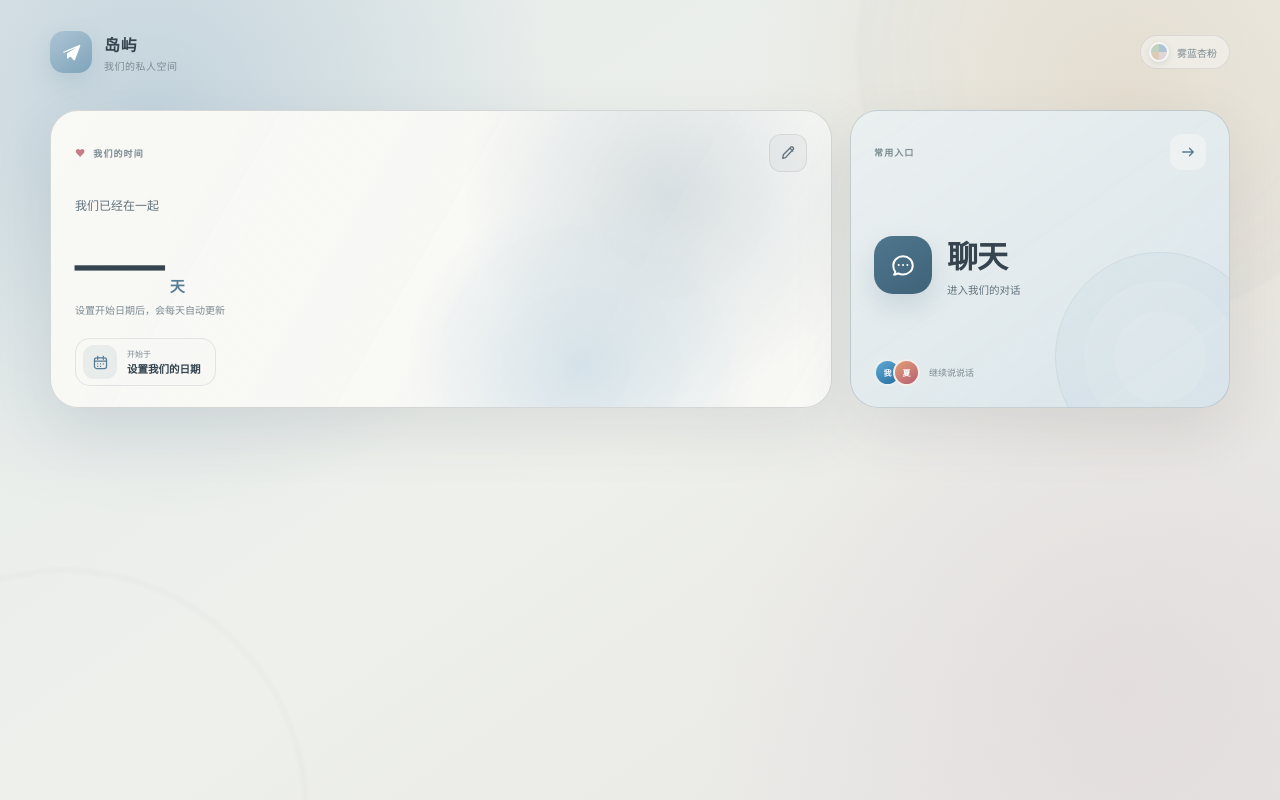
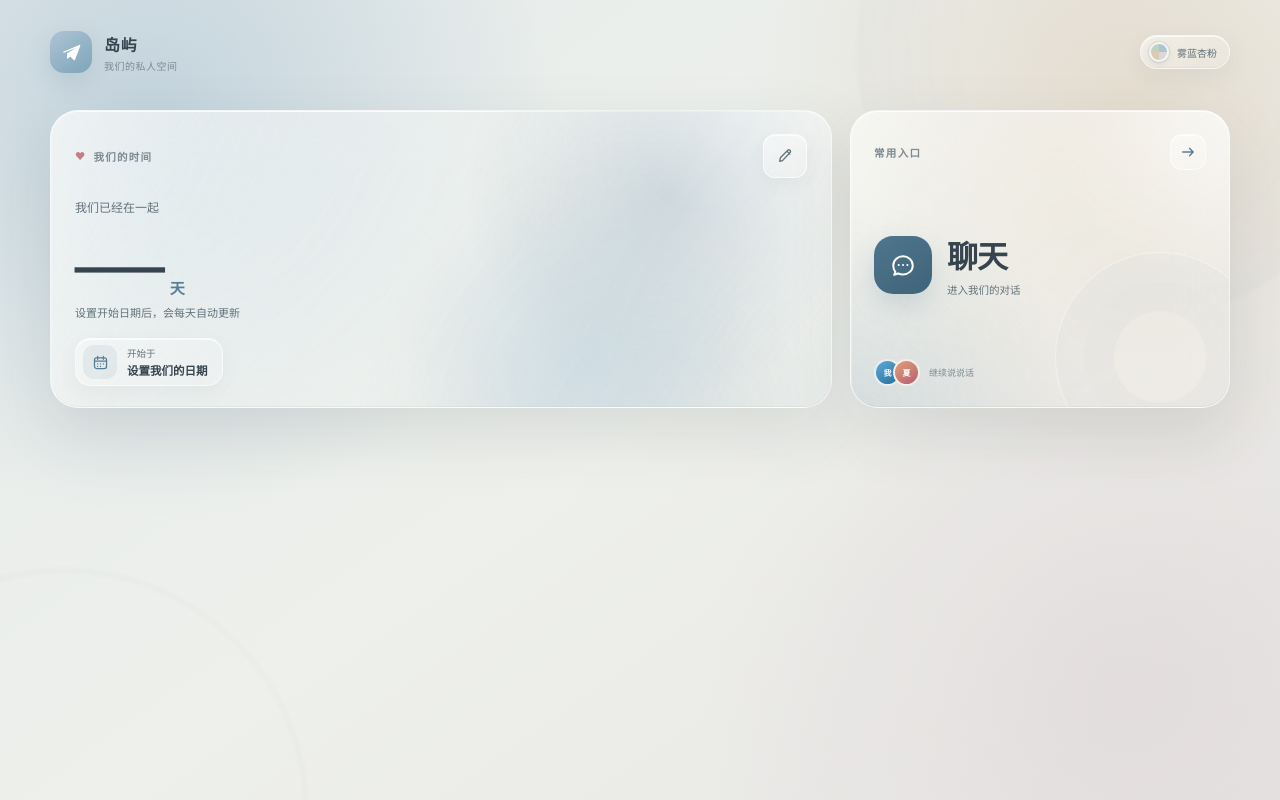
Before and after one commit to fdd908911-arch/-, a plain HTML site: page index.html in a window 1280 px wide. Drawn offline with Linux system fonts and the light colour scheme.

Commit message:
style: add frosted liquid glass home panels

```diff
--- a/home.css
+++ b/home.css
@@ -1,4 +1,8 @@
 .home-page {
+  --glass-fill: rgba(var(--panel-rgb), 0.42);
+  --glass-fill-strong: rgba(var(--panel-rgb), 0.6);
+  --glass-edge: rgba(255, 255, 255, 0.62);
+  --glass-edge-soft: rgba(255, 255, 255, 0.3);
   min-height: 100vh;
   min-height: 100dvh;
   overflow-x: hidden;
@@ -102,12 +106,19 @@
   align-items: center;
   gap: 8px;
   padding: 0 12px 0 8px;
-  border: 1px solid var(--line);
+  border: 1px solid var(--glass-edge);
   border-radius: 999px;
-  background: rgba(var(--panel-rgb), 0.5);
-  color: var(--muted);
+  background:
+    linear-gradient(135deg, rgba(255, 255, 255, 0.38), transparent 70%),
+    rgba(var(--panel-rgb), 0.28);
+  box-shadow:
+    inset 0 1px 0 rgba(255, 255, 255, 0.68),
+    inset 0 -1px 0 rgba(var(--ink-rgb), 0.05),
+    0 8px 24px rgba(var(--ink-rgb), 0.07);
+  color: var(--text-soft);
   font-size: 10px;
-  backdrop-filter: blur(12px);
+  -webkit-backdrop-filter: blur(18px) saturate(135%);
+  backdrop-filter: blur(18px) saturate(135%);
 }
 
 .home-theme-dot {
@@ -115,7 +126,9 @@
   height: 20px;
   border: 2px solid rgba(255, 255, 255, 0.8);
   border-radius: 50%;
-  box-shadow: 0 2px 7px rgba(var(--ink-rgb), 0.12);
+  box-shadow:
+    0 0 0 1px rgba(var(--ink-rgb), 0.1),
+    0 2px 7px rgba(var(--ink-rgb), 0.12);
 }
 
 :root .home-theme-dot,
@@ -147,10 +160,16 @@
   position: relative;
   min-height: 298px;
   overflow: hidden;
-  border: 1px solid var(--line-strong);
+  isolation: isolate;
+  border: 1px solid var(--glass-edge);
   border-radius: 28px;
-  box-shadow: 0 22px 60px rgba(var(--ink-rgb), 0.11);
-  backdrop-filter: blur(20px);
+  box-shadow:
+    inset 0 1px 0 rgba(255, 255, 255, 0.82),
+    inset 1px 0 0 rgba(255, 255, 255, 0.25),
+    inset 0 -1px 0 rgba(var(--ink-rgb), 0.06),
+    0 24px 64px rgba(var(--ink-rgb), 0.12);
+  -webkit-backdrop-filter: blur(24px) saturate(128%);
+  backdrop-filter: blur(24px) saturate(128%);
 }
 
 .days-card {
@@ -158,8 +177,9 @@
   flex-direction: column;
   padding: 23px 24px 21px;
   background:
-    linear-gradient(120deg, rgba(var(--panel-rgb), 0.9), rgba(var(--panel-rgb), 0.62)),
-    var(--panel);
+    radial-gradient(circle at 88% 7%, rgba(255, 255, 255, 0.65), transparent 32%),
+    radial-gradient(circle at 76% 106%, rgba(var(--accent-rgb), 0.17), transparent 43%),
+    linear-gradient(125deg, var(--glass-fill-strong), rgba(var(--panel-rgb), 0.22));
 }
 
 .days-card::before {
@@ -169,7 +189,8 @@
   width: 56%;
   aspect-ratio: 1;
   border-radius: 50%;
-  background: radial-gradient(circle, rgba(var(--accent-rgb), 0.2), transparent 66%);
+  z-index: -1;
+  background: radial-gradient(circle, rgba(var(--accent-rgb), 0.24), transparent 66%);
   content: "";
   pointer-events: none;
 }
@@ -182,8 +203,32 @@
   aspect-ratio: 1;
   border-radius: 50%;
   background: radial-gradient(circle, var(--outgoing-start), transparent 66%);
+  z-index: -1;
+  opacity: 0.64;
+  pointer-events: none;
+}
+
+.days-card::after,
+.chat-entry-card::after {
+  position: absolute;
+  z-index: 0;
+  inset: 0;
+  border-radius: inherit;
+  background:
+    linear-gradient(
+      116deg,
+      rgba(255, 255, 255, 0.48) 0%,
+      rgba(255, 255, 255, 0.12) 18%,
+      transparent 36%,
+      transparent 68%,
+      rgba(255, 255, 255, 0.17) 100%
+    );
+  content: "";
   opacity: 0.72;
   pointer-events: none;
+  transition:
+    opacity 240ms ease,
+    transform 420ms ease;
 }
 
 .home-card-header {
@@ -200,7 +245,7 @@
   align-items: center;
   gap: 7px;
   color: var(--muted);
-  font-size: 9px;
+  font-size: 10.5px;
   font-weight: 700;
   letter-spacing: 0.12em;
   text-transform: uppercase;
@@ -213,12 +258,17 @@
 
 .home-card-action {
   display: grid;
-  width: 38px;
-  height: 38px;
+  width: 44px;
+  height: 44px;
   place-items: center;
-  border: 1px solid var(--line);
+  border: 1px solid var(--glass-edge);
   border-radius: 12px;
-  background: var(--surface-soft);
+  background:
+    linear-gradient(145deg, rgba(255, 255, 255, 0.36), transparent),
+    rgba(var(--panel-rgb), 0.22);
+  box-shadow:
+    inset 0 1px 0 rgba(255, 255, 255, 0.62),
+    0 6px 18px rgba(var(--ink-rgb), 0.06);
   color: var(--text-soft);
   transition:
     background-color 160ms ease,
@@ -278,8 +328,8 @@
 
 .days-caption {
   margin: 0;
-  color: var(--muted);
-  font-size: 10px;
+  color: var(--text-soft);
+  font-size: 11px;
 }
 
 .date-entry {
@@ -292,9 +342,14 @@
   align-items: center;
   gap: 10px;
   padding: 6px 14px 6px 7px;
-  border: 1px solid var(--line);
+  border: 1px solid var(--glass-edge);
   border-radius: 15px;
-  background: rgba(var(--panel-rgb), 0.5);
+  background:
+    linear-gradient(135deg, rgba(255, 255, 255, 0.3), transparent 68%),
+    rgba(var(--panel-rgb), 0.25);
+  box-shadow:
+    inset 0 1px 0 rgba(255, 255, 255, 0.64),
+    0 7px 20px rgba(var(--ink-rgb), 0.055);
   text-align: left;
   transition:
     border-color 160ms ease,
@@ -304,7 +359,9 @@
 
 .date-entry:hover {
   border-color: rgba(var(--accent-rgb), 0.35);
-  background: rgba(var(--panel-rgb), 0.78);
+  background:
+    linear-gradient(135deg, rgba(255, 255, 255, 0.4), transparent 68%),
+    rgba(var(--panel-rgb), 0.38);
   transform: translateY(-1px);
 }
 
@@ -332,14 +389,14 @@
 }
 
 .date-entry small {
-  color: var(--muted);
-  font-size: 8px;
+  color: var(--text-soft);
+  font-size: 9.5px;
 }
 
 .date-entry strong {
   overflow: hidden;
   color: var(--text);
-  font-size: 10.5px;
+  font-size: 11.5px;
   font-weight: 650;
   text-overflow: ellipsis;
   white-space: nowrap;
@@ -351,8 +408,9 @@
   justify-content: space-between;
   padding: 23px 23px 21px;
   background:
-    linear-gradient(145deg, rgba(var(--panel-rgb), 0.72), rgba(var(--panel-rgb), 0.38)),
-    var(--outgoing-start);
+    radial-gradient(circle at 100% 0%, rgba(255, 255, 255, 0.62), transparent 37%),
+    radial-gradient(circle at 0% 110%, rgba(var(--accent-rgb), 0.2), transparent 48%),
+    linear-gradient(145deg, var(--glass-fill-strong), rgba(var(--panel-rgb), 0.2));
   color: var(--text);
   text-decoration: none;
   transition:
@@ -367,17 +425,23 @@
   transform: translateY(-3px);
 }
 
+.chat-entry-card:hover::after {
+  opacity: 0.95;
+  transform: translateX(2%);
+}
+
 .chat-entry-decoration {
   position: absolute;
   right: -36px;
   bottom: -55px;
   width: 210px;
   height: 210px;
-  border: 1px solid rgba(var(--accent-rgb), 0.13);
+  z-index: -1;
+  border: 1px solid rgba(255, 255, 255, 0.34);
   border-radius: 50%;
   box-shadow:
-    inset 0 0 0 28px rgba(var(--accent-rgb), 0.025),
-    inset 0 0 0 58px rgba(var(--accent-rgb), 0.025);
+    inset 0 0 0 28px rgba(255, 255, 255, 0.055),
+    inset 0 0 0 58px rgba(var(--accent-rgb), 0.035);
 }
 
 .chat-arrow {
@@ -386,7 +450,11 @@
   height: 36px;
   place-items: center;
   border-radius: 12px;
-  background: rgba(var(--panel-rgb), 0.52);
+  border: 1px solid var(--glass-edge);
+  background:
+    linear-gradient(145deg, rgba(255, 255, 255, 0.38), transparent),
+    rgba(var(--panel-rgb), 0.24);
+  box-shadow: inset 0 1px 0 rgba(255, 255, 255, 0.66);
   color: var(--blue-strong);
   transition: transform 180ms ease;
 }
@@ -478,11 +546,17 @@
   width: min(430px, calc(100vw - 28px));
   padding: 0;
   overflow: hidden;
-  border: 1px solid var(--line-strong);
+  border: 1px solid var(--glass-edge);
   border-radius: 22px;
-  background: var(--dialog-bg);
-  box-shadow: 0 34px 100px rgba(var(--ink-rgb), 0.28);
+  background:
+    linear-gradient(135deg, rgba(255, 255, 255, 0.42), transparent 64%),
+    rgba(var(--panel-rgb), 0.72);
+  box-shadow:
+    inset 0 1px 0 rgba(255, 255, 255, 0.82),
+    0 34px 100px rgba(var(--ink-rgb), 0.25);
   color: var(--text);
+  -webkit-backdrop-filter: blur(30px) saturate(135%);
+  backdrop-filter: blur(30px) saturate(135%);
 }
 
 .date-dialog::backdrop {
@@ -566,7 +640,9 @@
   border: 1px solid var(--line-strong);
   border-radius: 13px;
   outline: 0;
-  background: rgba(var(--panel-rgb), 0.7);
+  background:
+    linear-gradient(135deg, rgba(255, 255, 255, 0.28), transparent 70%),
+    rgba(var(--panel-rgb), 0.4);
   padding: 0 14px;
   color: var(--text);
   font-size: 13px;
@@ -746,6 +822,8 @@
   .chat-entry-card {
     min-height: 245px;
     border-radius: 23px;
+    -webkit-backdrop-filter: blur(16px) saturate(116%);
+    backdrop-filter: blur(16px) saturate(116%);
   }
 
   .days-card {
@@ -793,6 +871,28 @@
   }
 }
 
+@supports not ((-webkit-backdrop-filter: blur(1px)) or (backdrop-filter: blur(1px))) {
+  .days-card,
+  .chat-entry-card,
+  .home-theme-indicator,
+  .date-entry,
+  .date-dialog {
+    background: var(--panel);
+  }
+}
+
+@media (prefers-reduced-transparency: reduce) {
+  .days-card,
+  .chat-entry-card,
+  .home-theme-indicator,
+  .date-entry,
+  .date-dialog {
+    background: var(--panel);
+    -webkit-backdrop-filter: none;
+    backdrop-filter: none;
+  }
+}
+
 @media (max-width: 390px) {
   .date-dialog-header {
     padding-inline: 19px;
```
